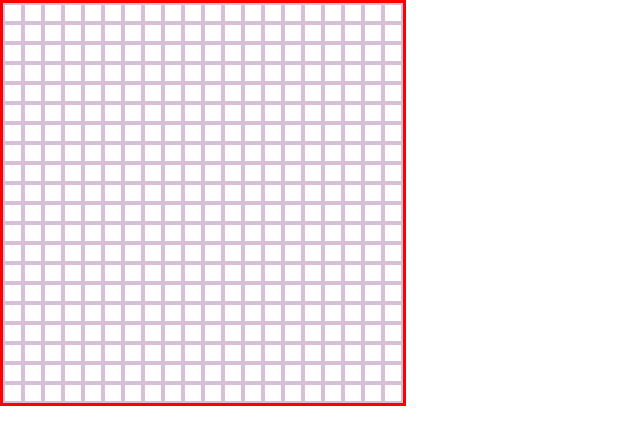
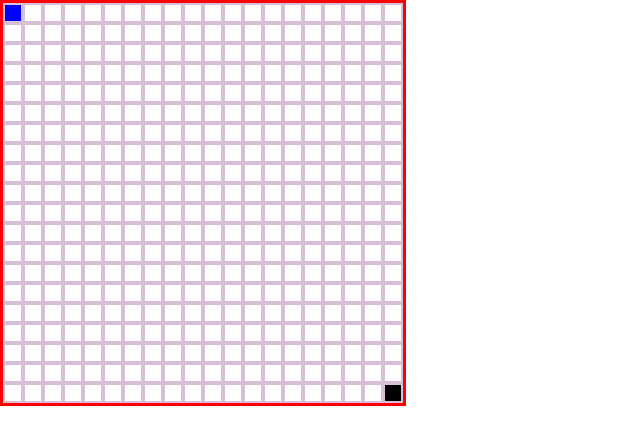
Before and after one commit to Jasper-Rowan/PathfindingVisualizer, a React (Create React App) app: page / in a window 1280 px wide. Shown: the top 444 px of the page, without its empty margins (0-640 px from the left). Built offline with nearby package versions, Linux system fonts and the light colour scheme.

Commit message:
added the start and end node

```diff
--- a/src/components/Node.css
+++ b/src/components/Node.css
@@ -7,3 +7,11 @@
     flex-grow: 1;
     /* display: inline-block; */
 }
+
+.endNode {
+    background-color: black;
+}
+
+.startNode {
+    background-color: blue;
+}
--- a/src/components/Node.jsx
+++ b/src/components/Node.jsx
@@ -1,11 +1,20 @@
+import { isCursorAtStart } from '@testing-library/user-event/dist/utils';
 import './Node.css'
 
 const Node = (props) => {
-    const {row, col, handleMouseDown, handleMouseEnter, handleMouseUp} = props;
+    const {row, col, handleMouseDown, handleMouseEnter, handleMouseUp, isStart, isEnd, isWall} = props;
+
+    const extraClassName = isStart
+    ? 'startNode'
+    : isEnd
+    ? 'endNode'
+    : isWall
+    ? 'wallNode'
+    : '';
 
     return (
       <div
-        className="node"
+        className={`node ${extraClassName}`}
         onMouseDown={() => handleMouseDown(row, col)}
         onMouseEnter={() => handleMouseEnter(row, col)}
         onMouseUp={() => handleMouseUp() }
--- a/src/components/PathfindingVisualizer.jsx
+++ b/src/components/PathfindingVisualizer.jsx
@@ -2,8 +2,13 @@ import React, { useState } from 'react';
 import Node from "./Node";
 import "./PathfindingVisualizer.css"
 
-const GRID_ROWS = 20
-const GRID_COLS = 20
+const GRID_ROWS = 20;
+const GRID_COLS = 20;
+
+const START_ROW = 0;
+const START_COL = 0;
+const END_ROW = 19;
+const END_COL = 19;
 
 
 const PathfindingVisualizer = () => {
@@ -14,6 +19,7 @@ const PathfindingVisualizer = () => {
     gridRows.push(i);
   for (let j = 0; j < GRID_COLS; j++)
     gridCols.push(j);
+
 
   const [mousePressed, setMousePressed] = useState(false);
 
@@ -40,7 +46,10 @@ const PathfindingVisualizer = () => {
           col={j}
           handleMouseDown={mouseDownFunction}
           handleMouseEnter={mouseEnterFunction}
-          handleMouseUp={mouseUpFunction} />
+          handleMouseUp={mouseUpFunction}
+          isEnd={i == END_ROW && j == END_COL}
+          isStart={i == START_ROW && j == START_COL}
+          />
         ))}
       </div>
     );
```
